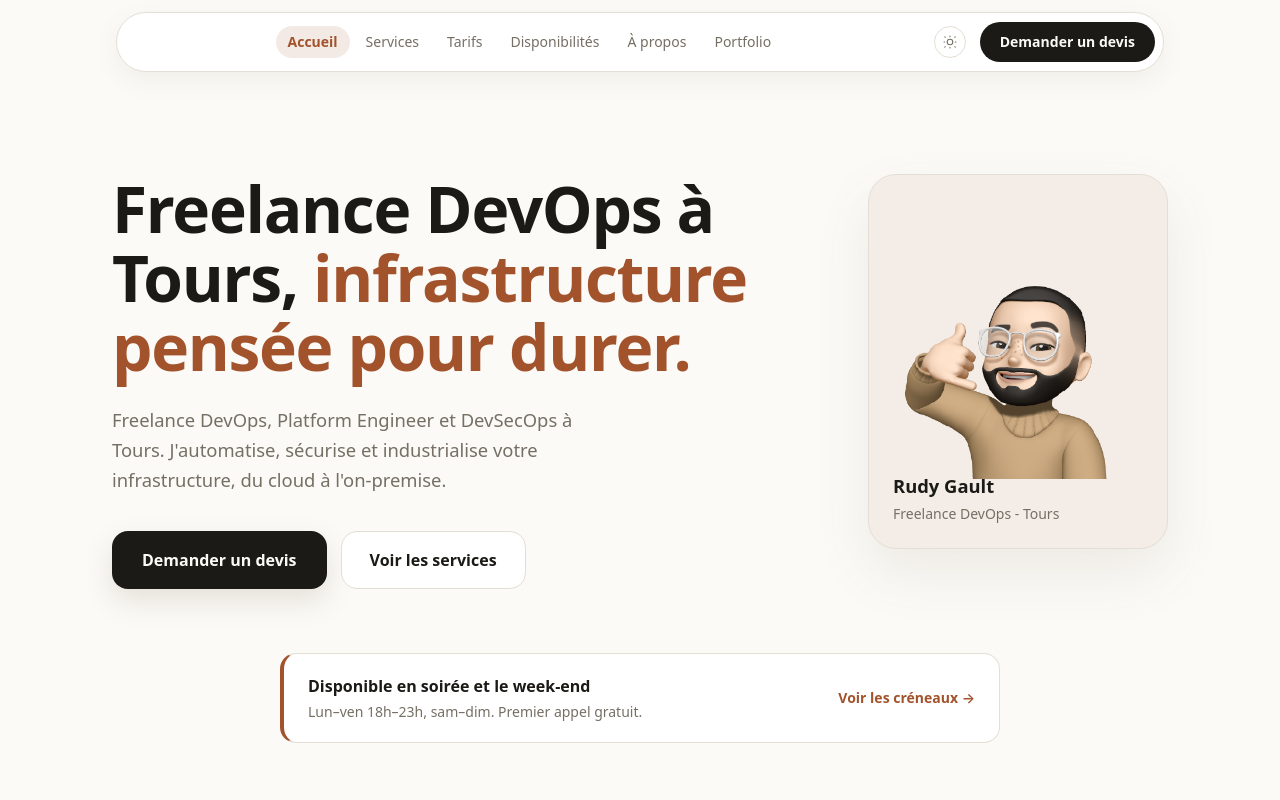
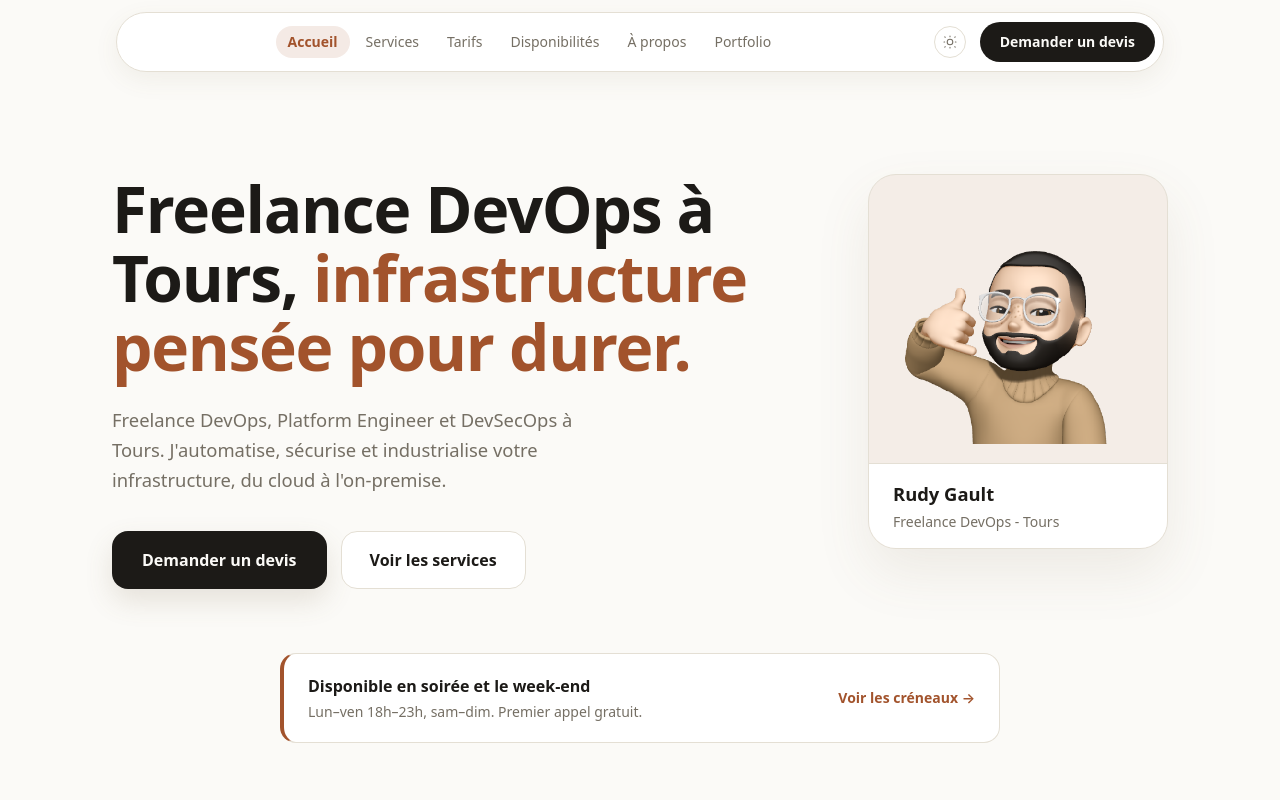
Before and after one commit to ECG-Rudy-Glt/rudy-ops, an Astro site: page / in a window 1280 px wide. Shown: the top 800 px of the page. Built offline with nearby package versions, Linux system fonts and the light colour scheme; Astro itself is replaced by a stand-in of ours.

Commit message:
design: légende du portrait sous l'image au lieu de la chevaucher
Co-Authored-By: Claude Opus 5.5 <noreply@anthropic.com>

```diff
--- a/src/components/PortraitCard.tsx
+++ b/src/components/PortraitCard.tsx
@@ -1,7 +1,7 @@
 export default function PortraitCard() {
   return (
     <div
-      className="relative aspect-[4/5] w-full overflow-hidden rounded-[28px] border"
+      className="flex aspect-[4/5] w-full flex-col overflow-hidden rounded-[28px] border"
       style={{
         borderColor: "var(--card-border)",
         background:
@@ -12,9 +12,9 @@ export default function PortraitCard() {
       <img
         src="/images/avatar.png"
         alt="Rudy Gault"
-        className="absolute inset-0 h-full w-full object-contain p-8"
+        className="min-h-0 w-full flex-1 object-contain p-8 pb-4"
       />
-      <div className="absolute inset-x-0 bottom-0 p-6">
+      <div className="border-t px-6 py-4" style={{ borderColor: "var(--card-border)", background: "var(--card)" }}>
         <div
           className="text-[1.15rem] font-semibold"
           style={{ color: "var(--ink)" }}
```
